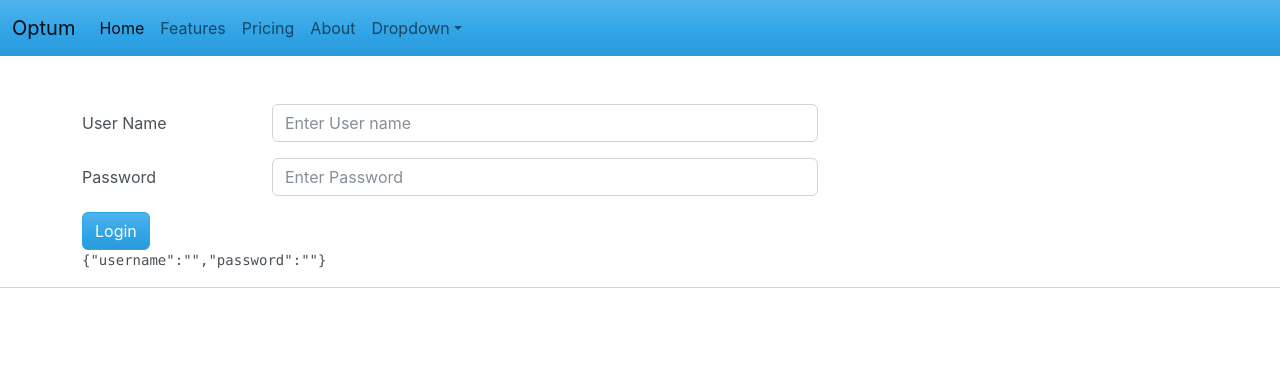
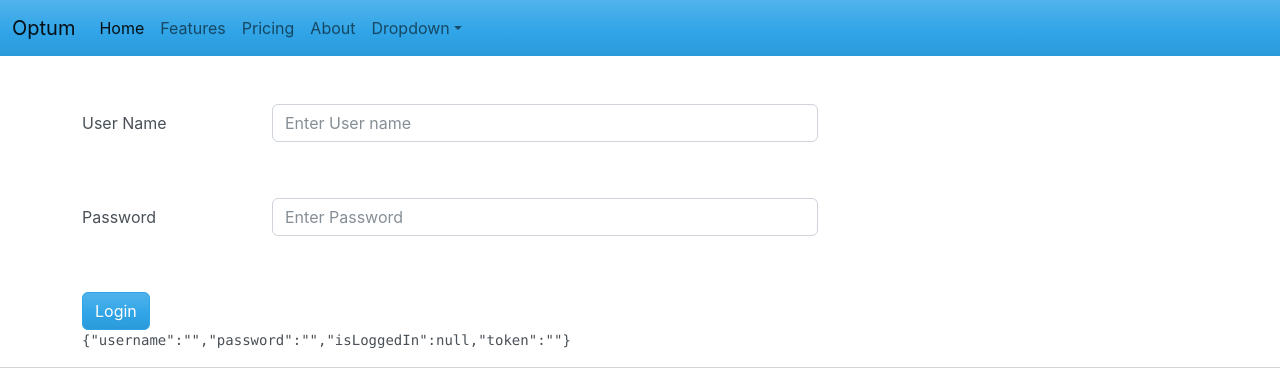
Before and after one commit to kiran-blockchain/optum-react-nov, a React (Create React App) app in the folder demoapp/: page / in a window 1280 px wide. Shown: the top 386 px of the page. Built offline with nearby package versions, Linux system fonts and the light colour scheme.

Commit message:
added code

```diff
--- a/demoapp/package.json
+++ b/demoapp/package.json
@@ -7,10 +7,12 @@
     "@testing-library/react": "^13.4.0",
     "@testing-library/user-event": "^13.5.0",
     "axios": "^1.6.0",
+    "formik": "^2.4.5",
     "react": "^18.2.0",
     "react-dom": "^18.2.0",
     "react-scripts": "5.0.1",
-    "web-vitals": "^2.1.4"
+    "web-vitals": "^2.1.4",
+    "yup": "^1.3.2"
   },
   "scripts": {
     "start": "react-scripts start",
--- a/demoapp/src/components/Counter.js
+++ b/demoapp/src/components/Counter.js
@@ -11,25 +11,18 @@ const Counter =(props)=>{
     const reset =()=>{
         setCount(0);
     }
+    const incrementConfig ={
+        text:"increment",
+        cssClass:"btn btn-primary",
+        handleClick:increment
+    }
     return(
         <div>
             <h1>Count-{count}</h1>
             <Button
-            text={props.btnProps.text}
-            cssClass ="btn btn-primary"
-            handleClick= {increment}
+             btnConfig ={incrementConfig}
             />
 
-
-             <Button
-            text="Decrement"
-            cssClass ="btn btn-danger mt-3"
-            handleClick= {decrement}/>
-
-             <Button
-            text="Reset"
-            cssClass ="btn btn-warning mt-3"
-            handleClick= {reset}/>
         </div>
     )
 };
--- a/demoapp/src/components/Texbox.js
+++ b/demoapp/src/components/Texbox.js
@@ -1,21 +1,23 @@
 import { useState } from "react";
 
 const TextBox = (props) => {
-        const config = props.inputConfig;
+    const config = props.inputConfig;
+    const formik = props.formik;
     return (
         <div class="form-group row mb-3">
             <label for={config.id}
-            class="col-sm-2 col-form-label">{config.label}</label>
+                class="col-sm-2 col-form-label">{config.label}</label>
             <div class="col-sm-6">
                 <input
                     type={config.type}
                     class="form-control"
                     id={config.id}
                     placeholder={config.placeholder}
-                    //value={config.value}
+                    value={formik.values[config.name]}
                     name={config.name}
                     onChange={config.onChange}
-                    />
+                />
+                <p> <label class="text-danger">{formik.errors[config.name]}</label></p>
 
             </div>
         </div>
--- a/demoapp/src/pages/Login.js
+++ b/demoapp/src/pages/Login.js
@@ -1,53 +1,88 @@
 import { useState } from "react";
 import Button from "../components/Button";
 import TextBox from "../components/Texbox"
+import axios from "axios";
+import { useFormik } from "formik";
+import { loginValidation } from "../utils/loginValidation";
 
-const Login =(props)=>{
-    const [loginData,setLogin] = useState({
-        username:"",
-        password:""
+const Login = (props) => {
+
+    const [loginData, setLogin] = useState({
+        username: "",
+        password: "",
+        isLoggedIn:null,
+        token:""
+    });
+    const formik = useFormik({
+        initialValues:{username:"",password:""},
+        validationSchema:loginValidation,
+        onSubmit:(values)=>{
+            console.log(values);
+        }
     })
-    const handleChange = (e)=>{
-        console.log(e.target.name+ "=>"+e.target.value);
+    const handleChange = (e) => {
+        formik.handleChange(e);
+        console.log(e.target.name + "=>" + e.target.value);
         let login = loginData;
-        login[e.target.name]= e.target.value;
+        login[e.target.name] = e.target.value;
         console.log(login);
         //loginData.username
         ///loginData[username]
-        setLogin({...login});
+        setLogin({ ...login });
     };
-    const handleClick = ()=>{
-        console.log("Login Clicked");
+    const handleClick = async () => {
+        try {
+            const result = await axios.post('https://fakestoreapi.com/auth/login',loginData);
+            console.log(result.data);
+
+            if(result.data.token){
+                setLogin({...loginData,isLoggedIn:true,token:result.data.token});
+            }
+        } catch (ex) {
+            console.log(ex);
+            setLogin({...loginData,isLoggedIn:false,token:""});
+        }
     }
     const login = {
-        username:{
-            id:"username",
-            type:"text",
-            placeholder:"Enter User name",
-            label:"User Name",
-            name:"username",
-            onChange:handleChange
+        username: {
+            id: "username",
+            type: "text",
+            placeholder: "Enter User name",
+            label: "User Name",
+            name: "username",
+            onChange: handleChange
         },
-        password:{
-            id:"password",
-            type:"password",
-            placeholder:"Enter Password",
-            label:"Password",
-            name:"password",
-            onChange:handleChange
+        password: {
+            id: "password",
+            type: "password",
+            placeholder: "Enter Password",
+            label: "Password",
+            name: "password",
+            onChange: handleChange
         },
-        button:{
-            cssClass:"btn btn-primary",
-            text:"Login",
-            handleClick:handleClick
+        button: {
+            cssClass: "btn btn-primary",
+            text: "Login",
+            handleClick: handleClick
+        }
+    };
+    const showLoginResult =()=>{
+        if(loginData.isLoggedIn===false){
+            return <h6 className="text-danger">Invalid credentials</h6>
+        } else if(loginData.isLoggedIn){
+            return <h6 className="text-success">User Logged in</h6>
+        }else{
+            return null;
         }
     };
 
-    return(
+
+    return (
         <div className="container mt-5">
-            <TextBox inputConfig ={login.username}/>
-            <TextBox inputConfig ={login.password}/>
-            <Button btnConfig={login.button}/>
+            <TextBox inputConfig={login.username} formik={formik}/>
+            <TextBox inputConfig={login.password} formik={formik}/>
+            {showLoginResult()}
+            <Button btnConfig={login.button} />
             <pre>
                 {JSON.stringify(loginData)}
             </pre>
--- /dev/null
+++ b/demoapp/src/utils/loginValidation.js
@@ -0,0 +1,11 @@
+import * as yup from 'yup';
+
+export const loginValidation = yup.object({
+    username: yup.string()
+        .required('User name required')
+        .max(10, 'User name cannot be more than 10 characters')
+        .min(5,"Minimum characters to be 5")
+        ,
+    password: yup.string()
+        .required('Password is required')
+});
```
Also changed, not shown: 1 other file (tests, documents, lock files or other folders).
